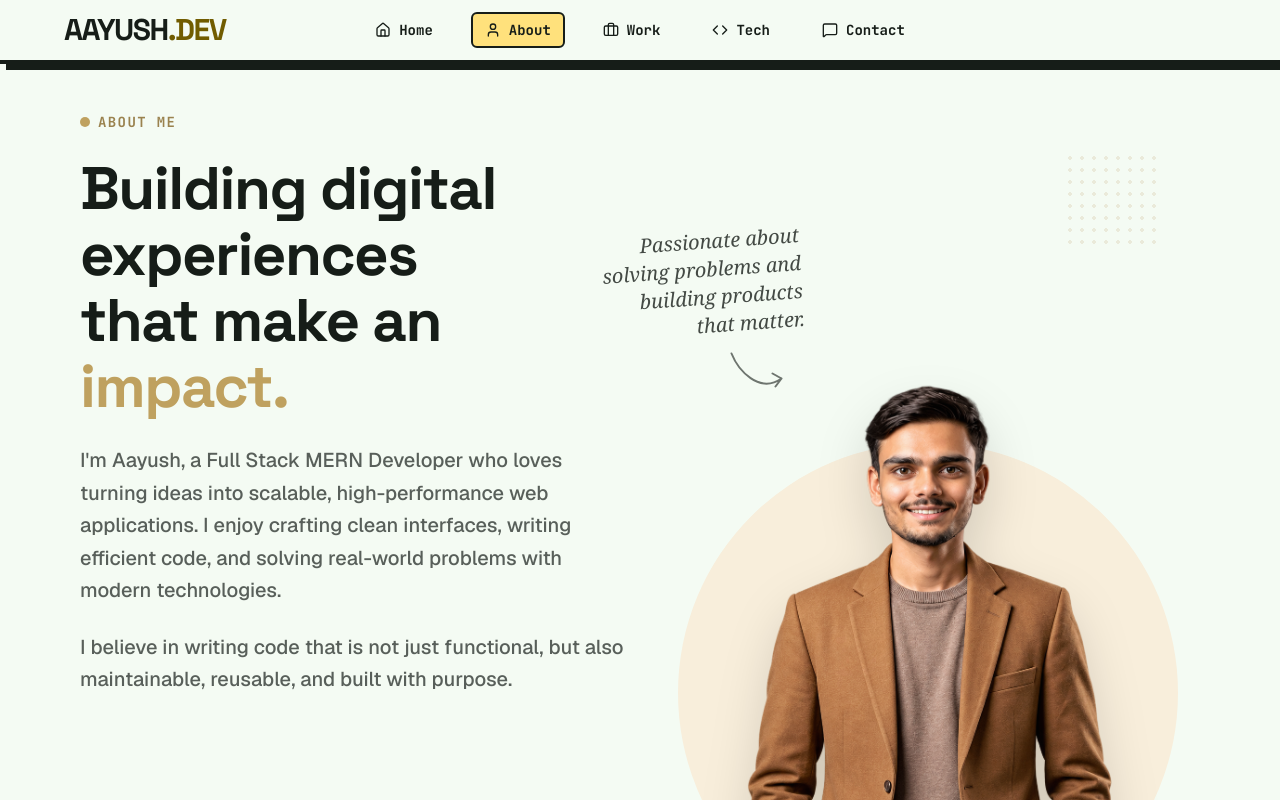
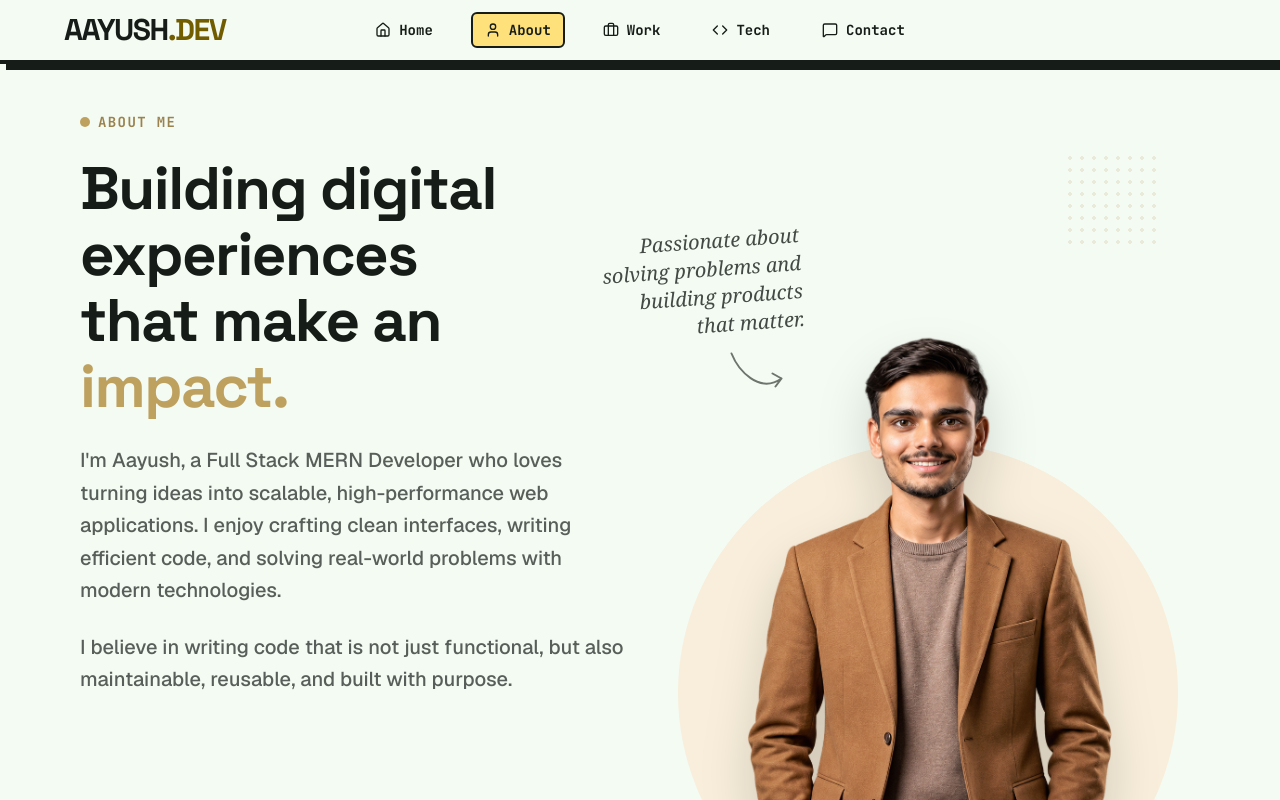
Before and after one commit to AayushDolasiya/Aayush-Dolasiya, a React (Vite) app: page /about in a window 1280 px wide. Shown: the top 800 px of the page. Built offline with nearby package versions, Linux system fonts and the light colour scheme.

Commit message:
Fix portfolio design

```diff
--- a/src/pages/About.tsx
+++ b/src/pages/About.tsx
@@ -211,7 +211,7 @@ B.S. in Computer Science & Information Technology
             transition={{ duration: 0.8, ease: "easeOut" }}
             src="/hero-image.png"
             alt="Aayush"
-            className="relative z-10 object-contain w-auto h-[400px] md:h-[550px] lg:h-[650px] drop-shadow-2xl"
+            className="relative -top-8 lg:-top-12 z-10 object-contain w-auto h-[400px] md:h-[550px] lg:h-[650px] drop-shadow-2xl"
           />
 
           {/* Floating Contact Card */}
```
